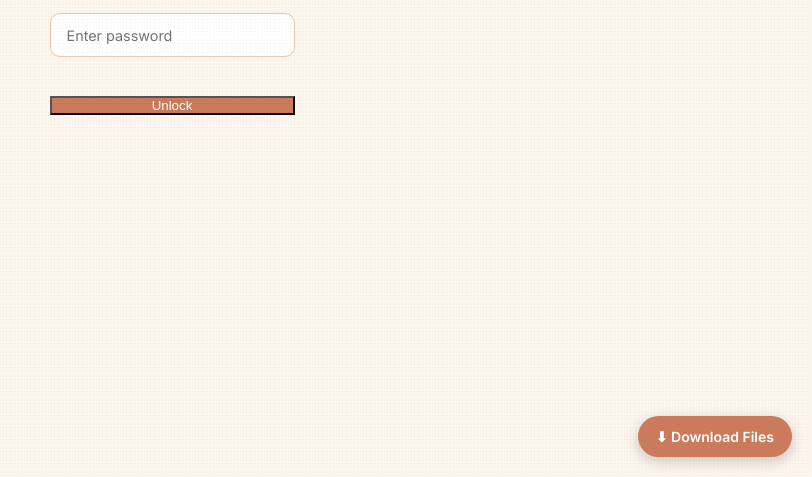
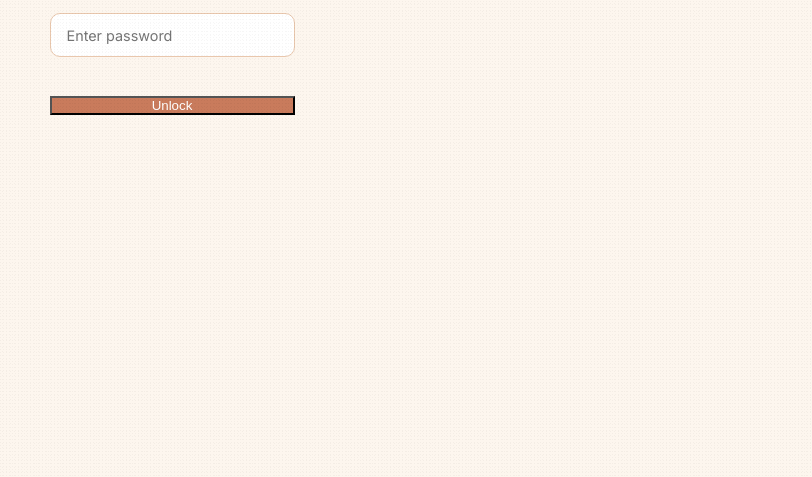
Before and after one commit to reyomensukuna67/novelshift, a plain HTML site: page admin.html in a window 1280 px wide. Shown: the part 323-800 px from the top of the page, without its empty margins (468-1280 px from the left). Drawn offline with nearby package versions, Linux system fonts and the light colour scheme.

Commit message:
Add files via upload
wthhhjewghebcgfdh

```diff
--- a/admin.html
+++ b/admin.html
@@ -413,46 +413,6 @@ async function loadWishlistForAdmin() {
     });
   });
 }
-
-// TEMP: floating download button — safe to delete this whole block
-(function(){
-  const btn = document.createElement('button');
-  btn.id = 'temp-download-btn';
-  btn.textContent = '⬇ Download Files';
-  btn.style.cssText = `
-    position: fixed;
-    bottom: 20px;
-    right: 20px;
-    z-index: 9999;
-    background: #C97B5C;
-    color: #fff;
-    border: none;
-    padding: 12px 18px;
-    border-radius: 999px;
-    font-family: inherit;
-    font-weight: 600;
-    font-size: 14px;
-    box-shadow: 0 4px 14px rgba(0,0,0,0.2);
-    cursor: pointer;
-  `;
-  btn.addEventListener('mouseenter', () => btn.style.background = '#E8A87C');
-  btn.addEventListener('mouseleave', () => btn.style.background = '#C97B5C');
-  btn.addEventListener('click', () => {
-    const files = [
-      { href: 'assets/temp/Charlie_and_the_Chocolate_Factory_Review.pdf', name: 'Charlie_and_the_Chocolate_Factory_Review.pdf' },
-      { href: 'assets/temp/Book_Review_Script.txt', name: 'Book_Review_Script.txt' }
-    ];
-    files.forEach(f => {
-      const a = document.createElement('a');
-      a.href = f.href;
-      a.download = f.name;
-      document.body.appendChild(a);
-      a.click();
-      a.remove();
-    });
-  });
-  document.body.appendChild(btn);
-})();
 </script>
 </body>
 </html>
```
Also changed, not shown: index.html (+0 -40 lines).
